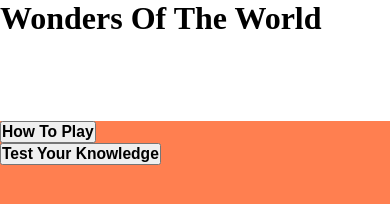
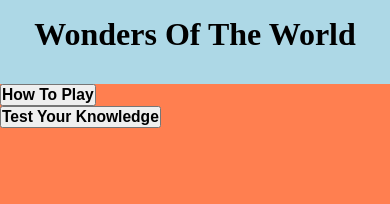
Before and after one commit to Regan-Boreland/wonders-of-the-world, a plain HTML site: page index.html in a window 390 px wide. Drawn offline with Linux system fonts and the light colour scheme.

Commit message:
style header on mobile phones

```diff
--- a/assets/css/style.css
+++ b/assets/css/style.css
@@ -19,6 +19,16 @@ main {
     display: flex;
     flex: 1 0 auto;
     flex-direction: column;
-    margin-top: 10vh;
     background: coral;
 }
+
+/*styles for header*/
+header {
+    height: 10vh;
+    width: 100vw;
+    padding: 1rem;
+    background-color: lightblue;
+    display: flex;
+    flex-direction: column;
+    align-items: center;
+}
```
